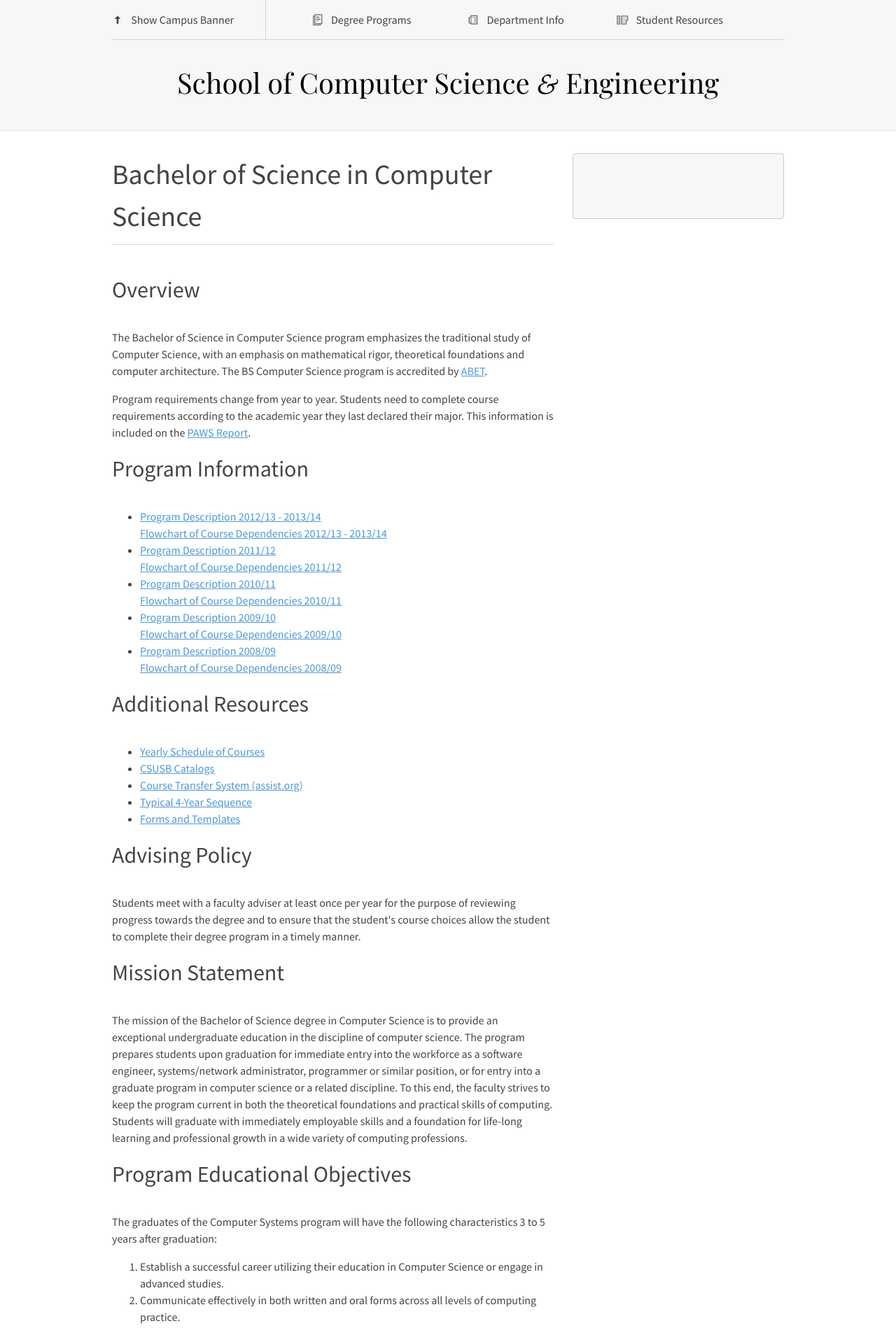
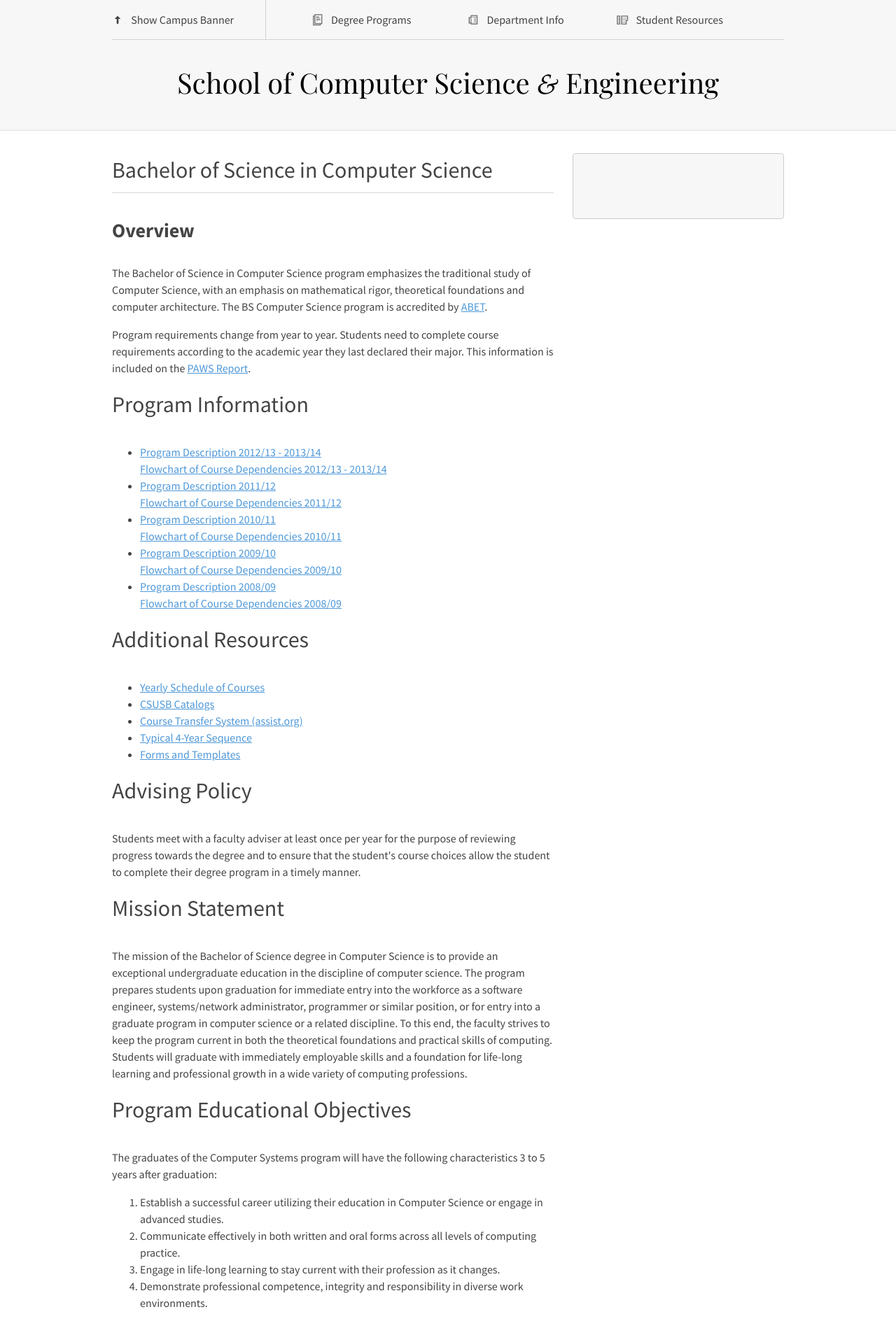
Before and after one commit to csusbdt/cse, a Jekyll site: the page built from programs/computer-science/index.html, in a window 1280 px wide. Shown: the top 1898 px of the page at 70% size. Built offline with Jekyll 4.4.1, drawn with Linux system fonts in a browser that asks for light colours; some web fonts are replaced; Markdown is read by kramdown in place of the engine named in the settings.

Commit message:
Changed header levels

```diff
--- a/programs/computer-science/index.html
+++ b/programs/computer-science/index.html
@@ -4,9 +4,9 @@ title: School of Computer Science &amp; Engineering
 ---
 
 <div id="home">
-  <h1 class='head-bar'>Bachelor of Science in Computer Science</h1>
+  <h2 class='head-bar'>Bachelor of Science in Computer Science</h2>
 
-  <h2>Overview</h2>
+  <h3>Overview</h3>
 
   <p>
     The Bachelor of Science in Computer Science program
--- a/programs/computer-systems/index.html
+++ b/programs/computer-systems/index.html
@@ -4,9 +4,9 @@ title: School of Computer Science &amp; Engineering
 ---
 
 <div id="home">
-  <h1 class='head-bar'>Bachelor of Arts in Computer Systems</h1>
+  <h2 class='head-bar'>Bachelor of Arts in Computer Systems</h2>
 
-  <h2>Overview</h2>
+  <h3>Overview</h3>
 
   <p>
     The Bachelor of Arts (BA) in Computer Systems program emphasizes the application of principles to practical problem solving in a domain of interest. Students complete a core set of foundation courses and courses in one of the following concentrations: web programming, system administration, game development, graphics programming. Students also have the ability to combine the study of computer systems with another field of study through the general interdisciplinary option.
--- a/programs/index.html
+++ b/programs/index.html
@@ -4,7 +4,7 @@ title: School of Computer Science &amp; Engineering
 ---
 
 <div id="home">
-  <h1 class='head-bar'>Programs</h1>
+  <h2 class='head-bar'>Programs</h2>
 
   <ul>
     <li><a href="computer-science/">Bachelor of Science in Computer Science</a></li>
```
